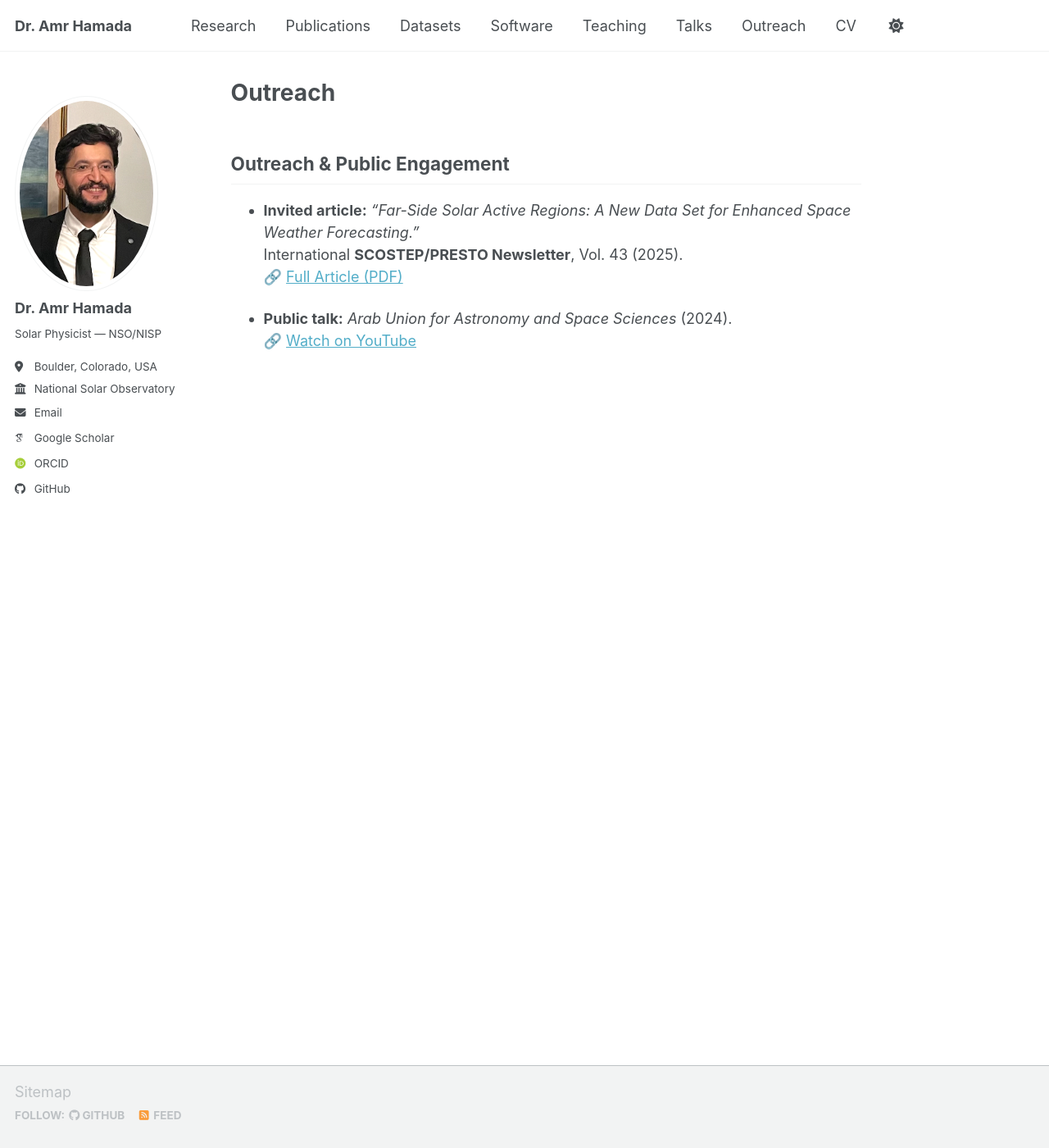
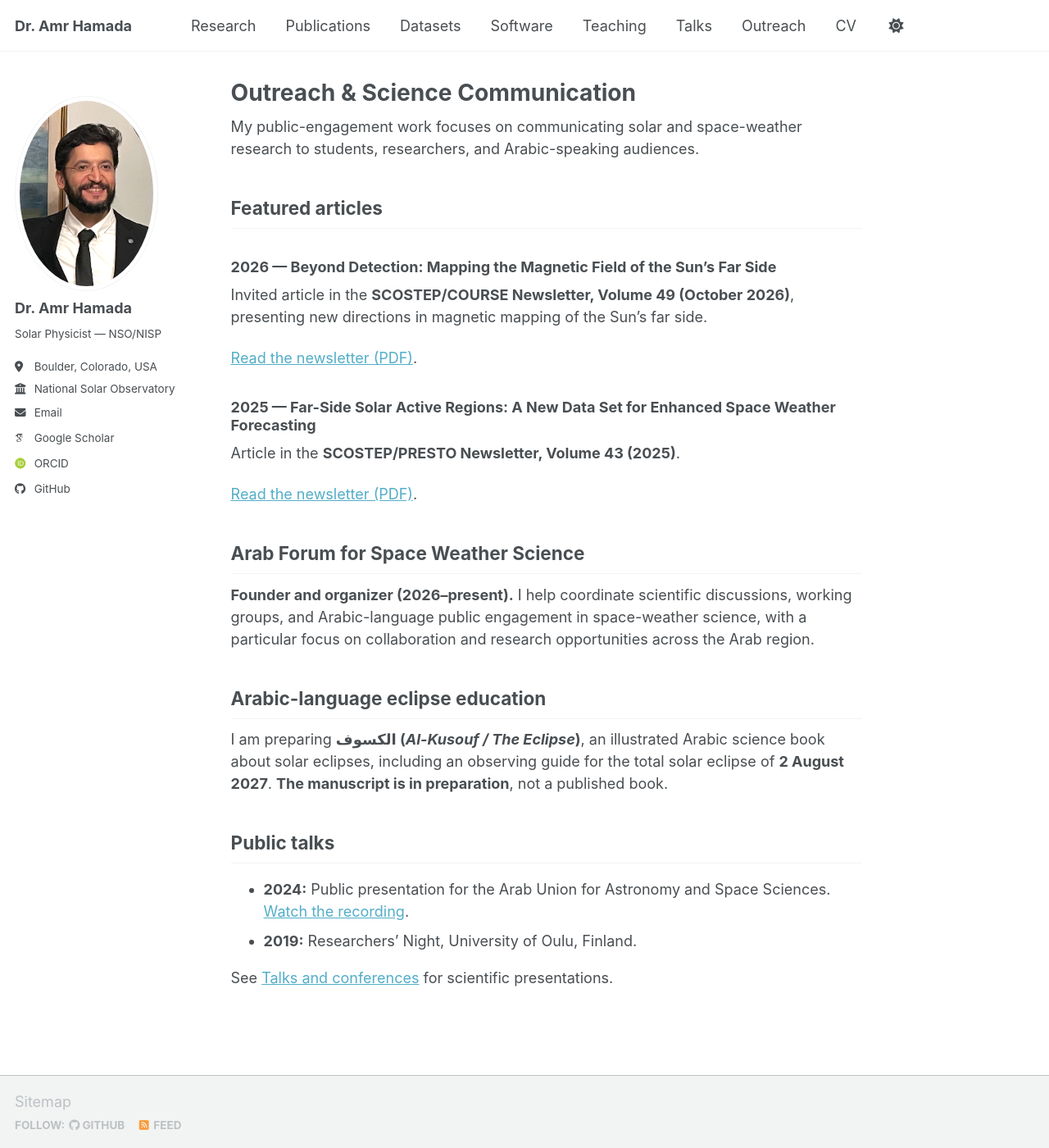
Before and after one commit to Amr1001Hamada/Amr1001Hamada.github.io, a Jekyll site: the page built from _pages/Outreach.md, in a window 1280 px wide and 1400 px high. Shown: the whole window at 82% size. Built offline with Jekyll 4.4.1, drawn with Linux system fonts in a browser that asks for light colours; some web fonts are replaced; a script bundle is joined from its source files by our own code; library files that are not in the unit come from our copies.

Commit message:
Refresh 2026 academic profile: _pages/Outreach.md

```diff
--- a/_pages/Outreach.md
+++ b/_pages/Outreach.md
@@ -1,17 +1,37 @@
 ---
-title: "Outreach"
+title: "Outreach & Science Communication"
 permalink: /outreach/
 layout: single
 author_profile: true
 ---
 
-## Outreach & Public Engagement
+My public-engagement work focuses on communicating solar and space-weather research to students, researchers, and Arabic-speaking audiences.
 
-- **Invited article:** *“Far-Side Solar Active Regions: A New Data Set for Enhanced Space Weather Forecasting.”*
-  International **SCOSTEP/PRESTO Newsletter**, Vol. 43 (2025).
-  🔗 [Full Article (PDF)](https://scostep.org/wp-content/uploads/2025/04/SCOSTEP_PRESTO_Newsletter_Vol43_high_reso.pdf)
+## Featured articles
 
+### 2026 — Beyond Detection: Mapping the Magnetic Field of the Sun's Far Side
 
+Invited article in the **SCOSTEP/COURSE Newsletter, Volume 49 (October 2026)**, presenting new directions in magnetic mapping of the Sun's far side.
 
-- **Public talk:** *Arab Union for Astronomy and Space Sciences* (2024).
-  🔗 [Watch on YouTube](https://www.youtube.com/watch?v=vwZZXggJEp8)
+[Read the newsletter (PDF)](https://scostep.org/wp-content/uploads/2026/10/SCOSTEP_COURSE_Newsletter_vol.49_high_reso.pdf).
+
+### 2025 — Far-Side Solar Active Regions: A New Data Set for Enhanced Space Weather Forecasting
+
+Article in the **SCOSTEP/PRESTO Newsletter, Volume 43 (2025)**.
+
+[Read the newsletter (PDF)](https://scostep.org/wp-content/uploads/2025/04/SCOSTEP_PRESTO_Newsletter_Vol43_high_reso.pdf).
+
+## Arab Forum for Space Weather Science
+
+**Founder and organizer (2026–present).** I help coordinate scientific discussions, working groups, and Arabic-language public engagement in space-weather science, with a particular focus on collaboration and research opportunities across the Arab region.
+
+## Arabic-language eclipse education
+
+I am preparing **الكسوف (*Al-Kusouf / The Eclipse*)**, an illustrated Arabic science book about solar eclipses, including an observing guide for the total solar eclipse of **2 August 2027**. **The manuscript is in preparation**, not a published book.
+
+## Public talks
+
+- **2024:** Public presentation for the Arab Union for Astronomy and Space Sciences. [Watch the recording](https://www.youtube.com/watch?v=vwZZXggJEp8).
+- **2019:** Researchers' Night, University of Oulu, Finland.
+
+See [Talks and conferences](/talks/) for scientific presentations.
```
